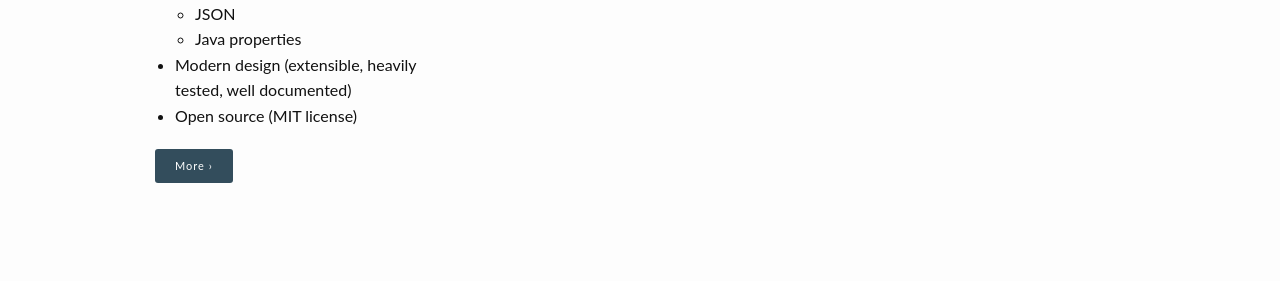
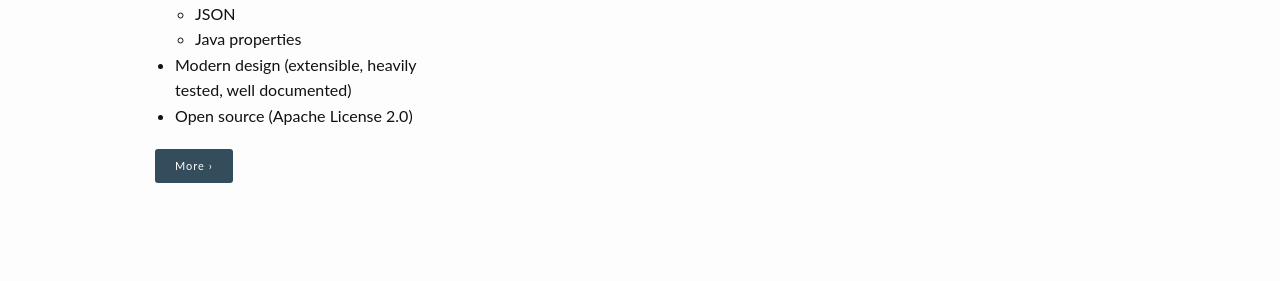
Before and after one commit to cfg4j/cfg4j.github.io, a Jekyll site: the page built from pages/pages-root-folder/index.md, in a window 1280 px wide. Shown: the part 1037-1318 px from the top of the page. Built offline with Jekyll 4.4.1, drawn with Linux system fonts in a browser that asks for light colours.

Commit message:
fix license name

```diff
--- a/pages/pages-root-folder/index.md
+++ b/pages/pages-root-folder/index.md
@@ -40,7 +40,7 @@ widget1:
   </li>
   </li>
   <li>Modern design (extensible, heavily tested, well documented)</li>
-  <li>Open source (MIT license)</li>
+  <li>Open source (Apache License 2.0)</li>
   </ul>'
 widget2:
   title: '»<em>cfg4j</em>« documentation'
```
